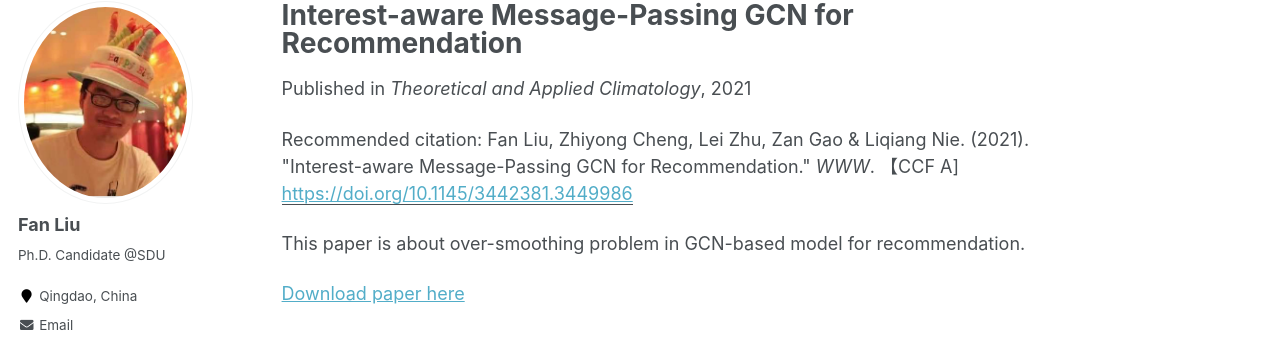
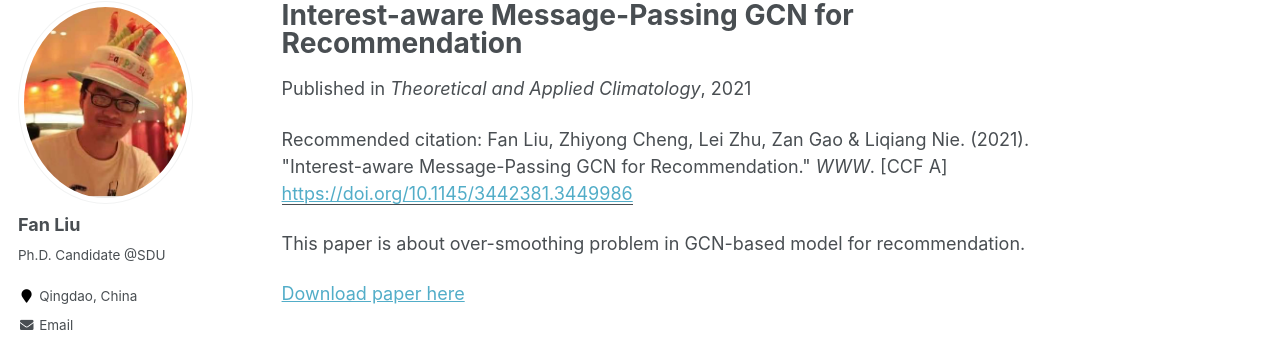
Before and after one commit to liufancs/liufancs.github.io, a Jekyll site: the page built from _publications/2021-04-19-paper-WWW.md, in a window 1280 px wide. Shown: the part 117-464 px from the top of the page. Built offline with Jekyll 4.4.1, drawn with Linux system fonts in a browser that asks for light colours; some web fonts are replaced.

```diff
--- a/_publications/2021-04-19-paper-WWW.md
+++ b/_publications/2021-04-19-paper-WWW.md
@@ -6,7 +6,7 @@ excerpt: 'This paper is about over-smoothing problem in GCN-based model for reco
 date: 2021-04-19
 venue: 'Theoretical and Applied Climatology'
 paperurl: 'https://doi.org/10.1145/3442381.3449986'
-citation: 'Fan Liu, Zhiyong Cheng, Lei Zhu, Zan Gao & Liqiang Nie. (2021). "Interest-aware Message-Passing GCN for Recommendation." <i>WWW</i>. 【CCF A]'
+citation: 'Fan Liu, Zhiyong Cheng, Lei Zhu, Zan Gao & Liqiang Nie. (2021). "Interest-aware Message-Passing GCN for Recommendation." <i>WWW</i>. [CCF A]'
 ---
 This paper is about over-smoothing problem in GCN-based model for recommendation.
 
```
